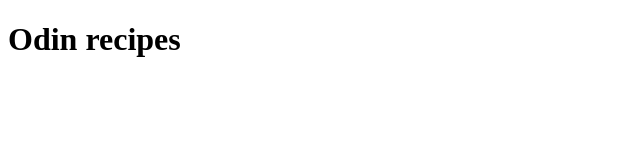
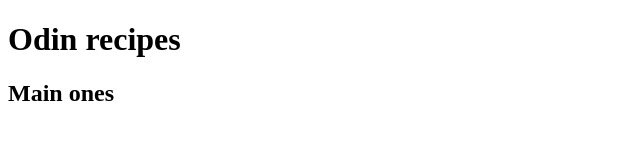
Before and after one commit to pasha-nedayvodin/odin-recipes, a plain HTML site: page index.html in a window 1280 px wide. Shown: the whole page, without its empty margins (0-640 px from the left). Drawn offline with Linux system fonts and the light colour scheme.

Commit message:
Add h2 "Main ones"

```diff
--- a/index.html
+++ b/index.html
@@ -8,5 +8,6 @@
 </head>
 <body>
     <h1>Odin recipes</h1>
+    <h2>Main ones</h2>
 </body>
 </html>
```
